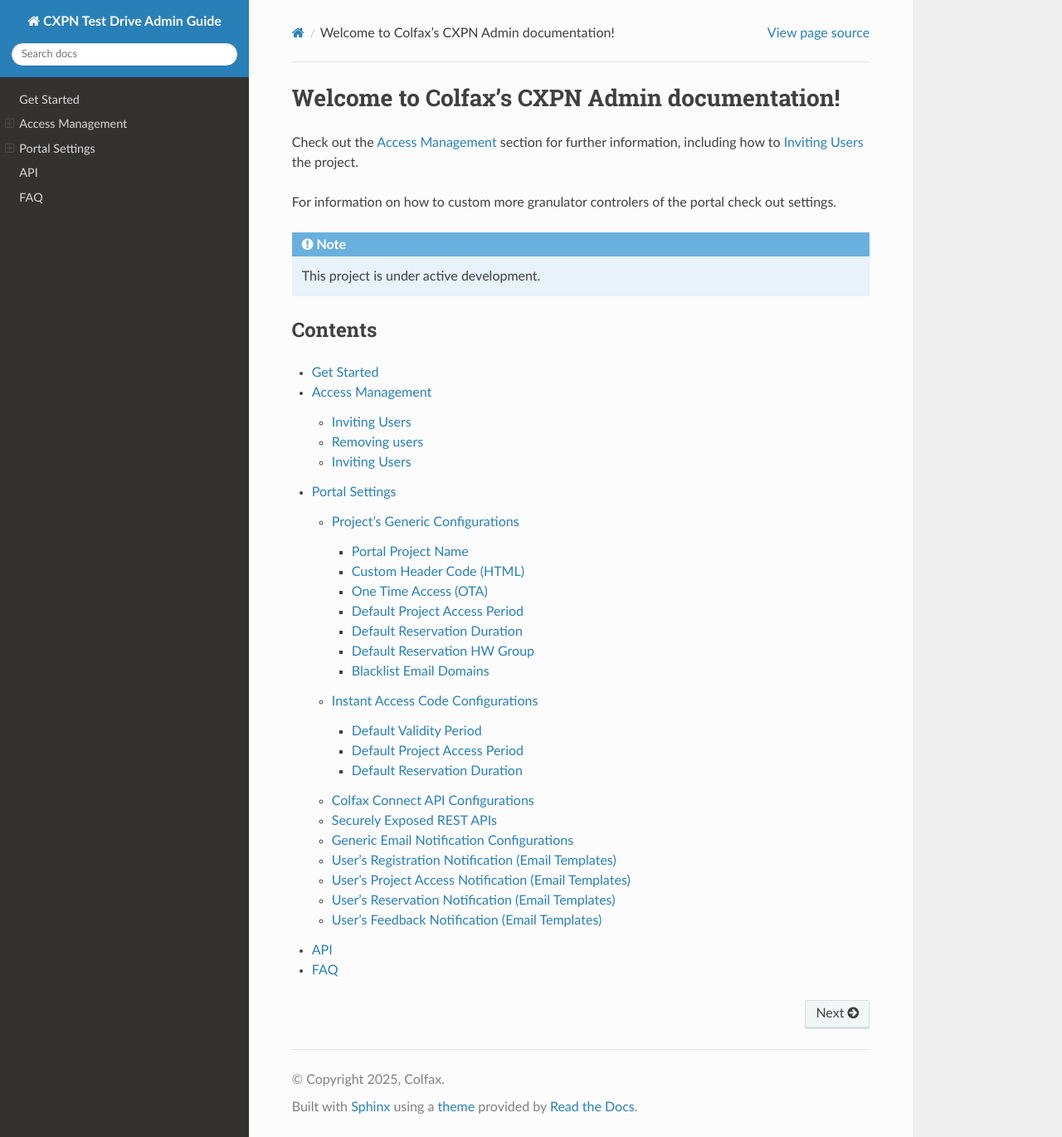
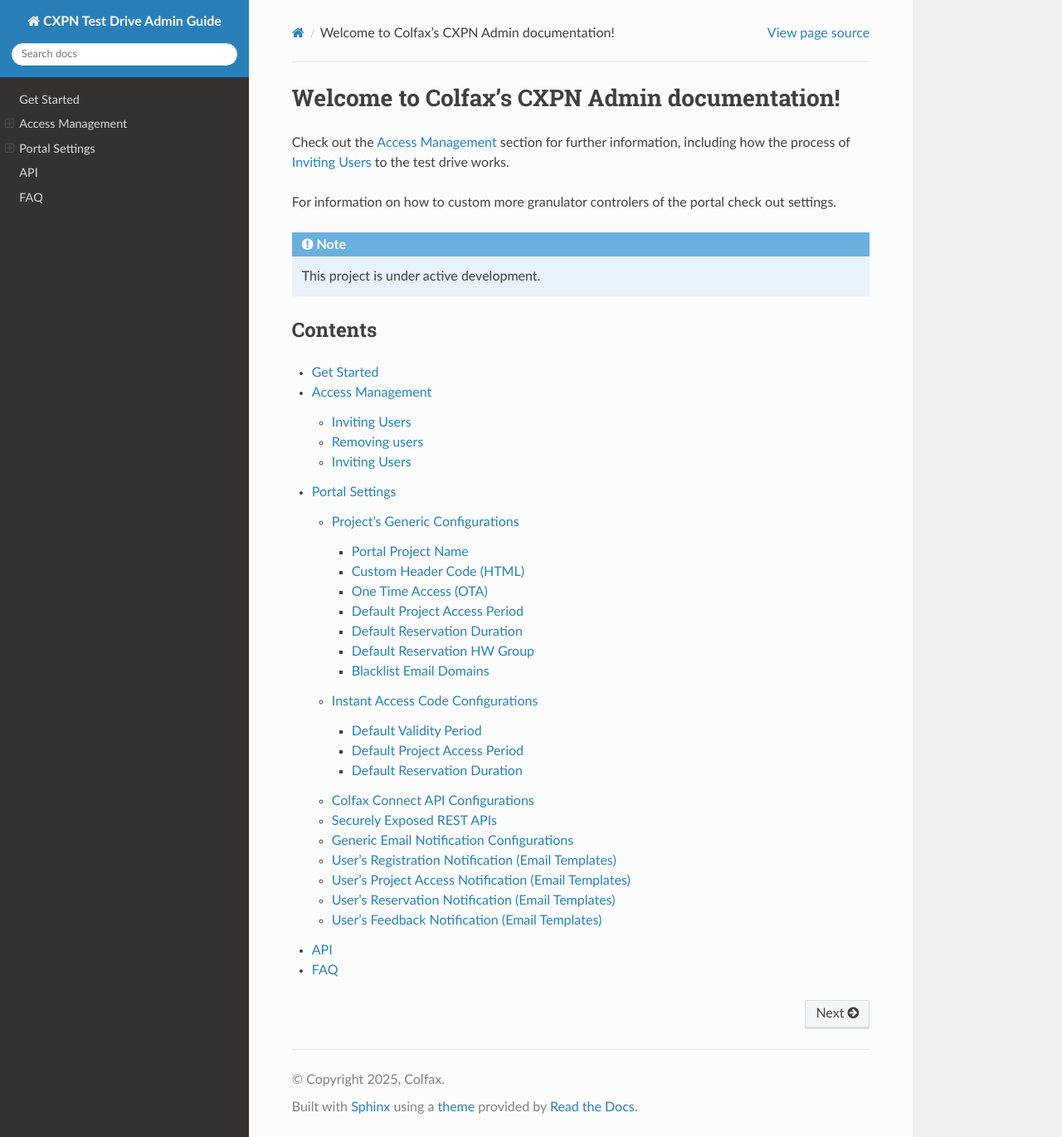
Before and after one commit to ColfaxResearch/cxpn-admin-readthedocs, a Sphinx documentation site: the page built from docs/source/index.rst, in a window 1280 px wide and 1370 px high. Shown: the whole window at 83% size. Built offline with Sphinx 7.4.7 and the Read the Docs theme 3.1.0, drawn with Linux system fonts in a browser that asks for light colours.

Commit message:
Content edit.

```diff
--- a/docs/source/index.rst
+++ b/docs/source/index.rst
@@ -8,7 +8,7 @@
    and offers a *simple* and *intuitive* API.
 
 Check out the :doc:`access-management` section for further information, including
-how to :ref:`inviteusers` the project.
+how the process of :ref:`inviteusers` to the test drive works.
 
 For information on how to custom more granulator controlers of the portal check out :doc:`settings`.
 
```
